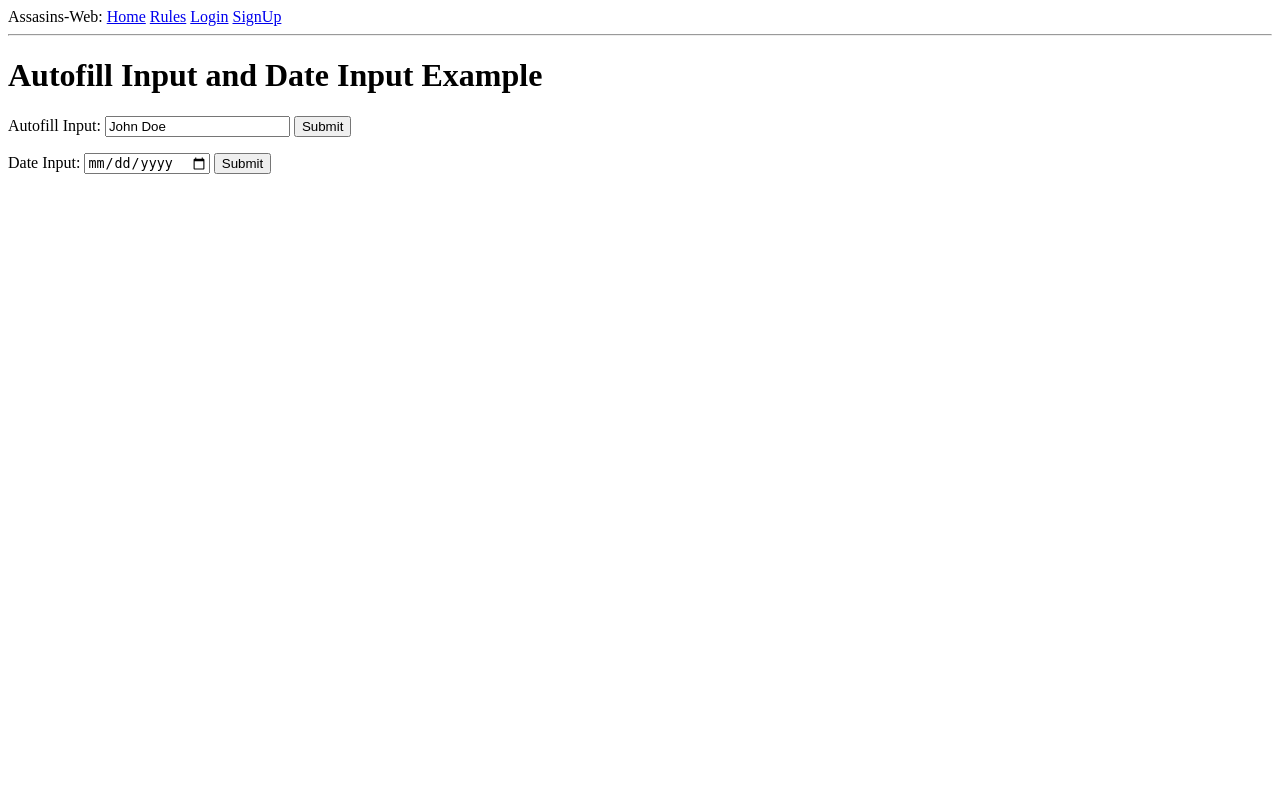
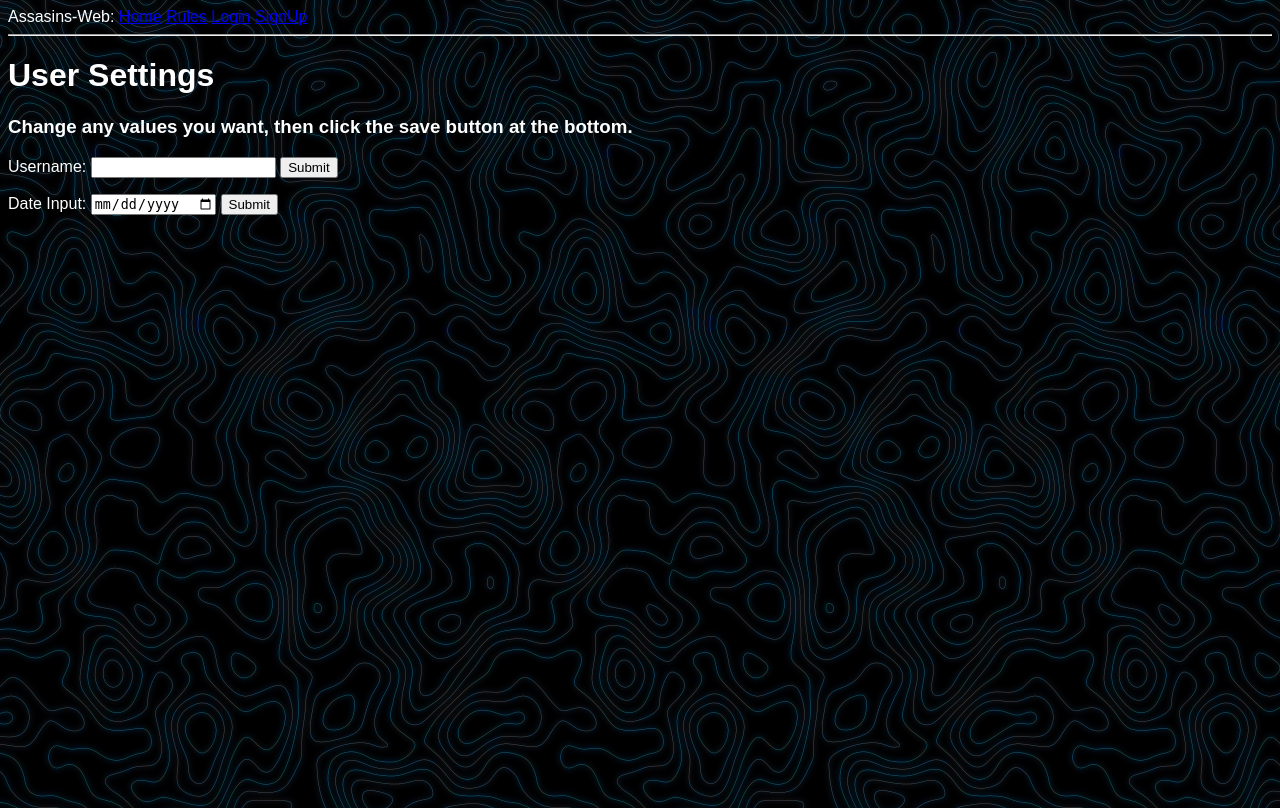
Before and after one commit to CT-42210/senior-assasin-system, a Flask app: page /settings in a window 1280 px wide. Before the commit the page ends 174 px from the top, so only its background shows below. Run offline with Flask 3, Linux system fonts and the light colour scheme; parts of the project's set-up code (start-up, migrations or seed data) failed here and were passed over; some libraries are stand-ins or nearby versions.

Commit message:
im gonna cry

```diff
--- a/app/templates/settings.html
+++ b/app/templates/settings.html
@@ -3,27 +3,22 @@
 
     <link rel="icon" href="{{ url_for('static', filename='images/web_icon.png') }}" type="image/png">
     {% if title %}
-    <title>{{ title }} - Assasins</title>
+    <title>{{ title }} - Assassins</title>
     {% else %}
-    <title>Senior Assasins</title>
+    <title>Senior Assassins</title>
     {% endif %}
 
-    <link href="vendor/fontawesome-free/css/all.min.css" rel="stylesheet" type="text/css">
-    <link rel=”stylesheet” href=”https://cdn.jsdelivr.net/npm/bootstrap@5.0.2/dist/css/bootstrap.min.css”/>
-    <link
-        href="https://fonts.googleapis.com/css?family=Nunito:200,200i,300,300i,400,400i,600,600i,700,700i,800,800i,900,900i"
-        rel="stylesheet">
-    <!-- Custom styles for this template-->
+    <link rel="stylesheet" href="/static/css/pattern_background.css">
+
     <link rel="stylesheet" href="/static/css/navbar.css">
-    <link rel="preconnect" href="https://fonts.googleapis.com">
-    <link rel="preconnect" href="https://fonts.gstatic.com" crossorigin>
-    <link href="https://fonts.googleapis.com/css2?family=Ubuntu&display=swap" rel="stylesheet">
-
+    <style>@import url('https://fonts.googleapis.com/css2?family=Ubuntu&display=swap');</style>
+    <style>@import url('https://fonts.googleapis.com/css2?family=Ubuntu&family=Ubuntu+Mono&display=swap');</style>
+    <style>@import url('https://fonts.googleapis.com/css2?family=Ubuntu:wght@300&display=swap');</style>
 </head>
-<body>
+<body style="color: white; font-family: 'Ubuntu Light', sans-serif;">
 
  {% if 'True' in session['login'] %}
-  <div style="color: black;" >
+  <div >
     Assasins-Web:
       <a href="/index">Home</a>
       <a href="/rules">Rules</a>
@@ -31,7 +26,7 @@
 </div>
 <hr>
     {% else %}
- <div style="color: black;" >
+ <div">
     Assasins-Web:
      <a href="/index">Home</a>
      <a href="/rules">Rules</a>
@@ -41,10 +36,11 @@
 <hr>
     {% endif %}
 
-<h1>Autofill Input and Date Input Example</h1>
+<h1>User Settings</h1>
+ <h3>Change any values you want, then click the save button at the bottom.</h3>
 <form>
-    <label for="autofill-input">Autofill Input:</label>
-    <input type="text" id="autofill-input" name="autofill-input" value="John Doe" autocomplete="on">
+    <label for="autofill-input">Username:</label>
+    <input type="text" id="autofill-input" name="autofill-input" value="{{ session['username'] }}" autocomplete="on">
 
     <button type="submit">Submit</button>
 </form>
```
